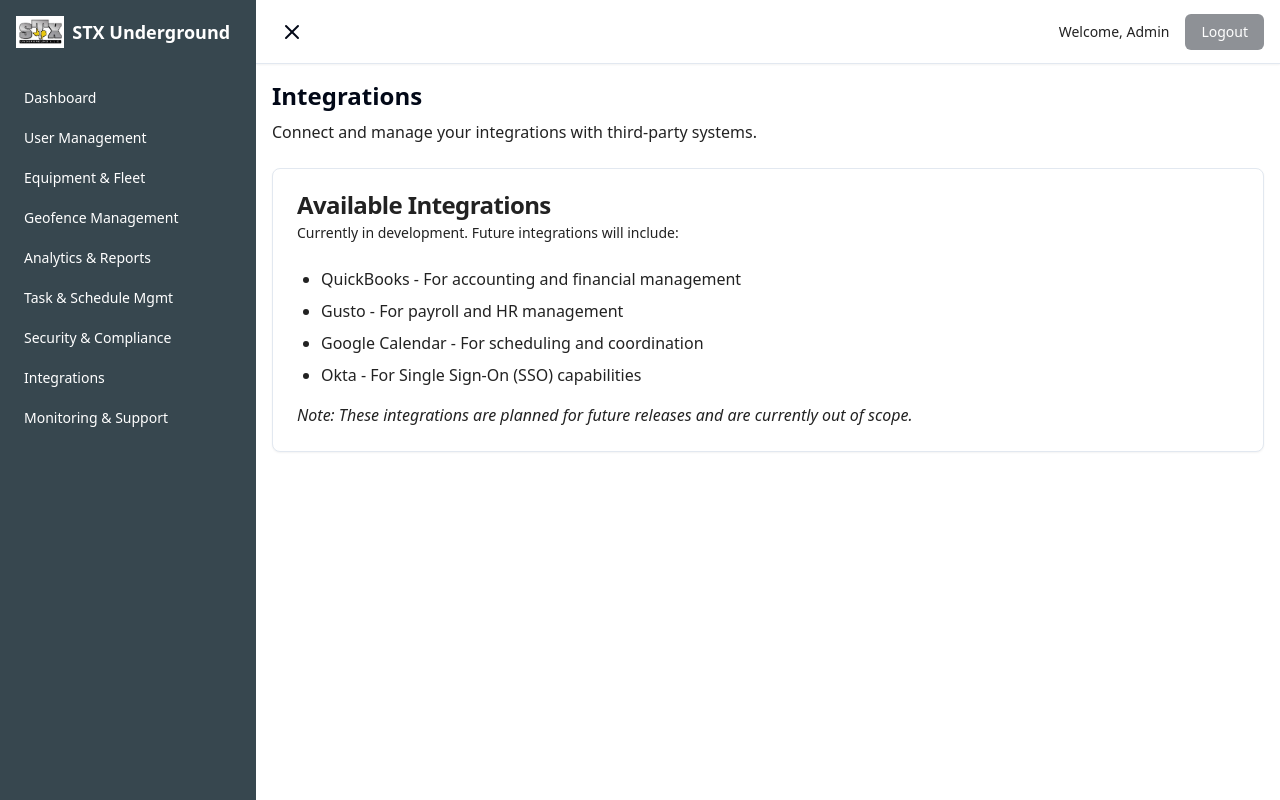
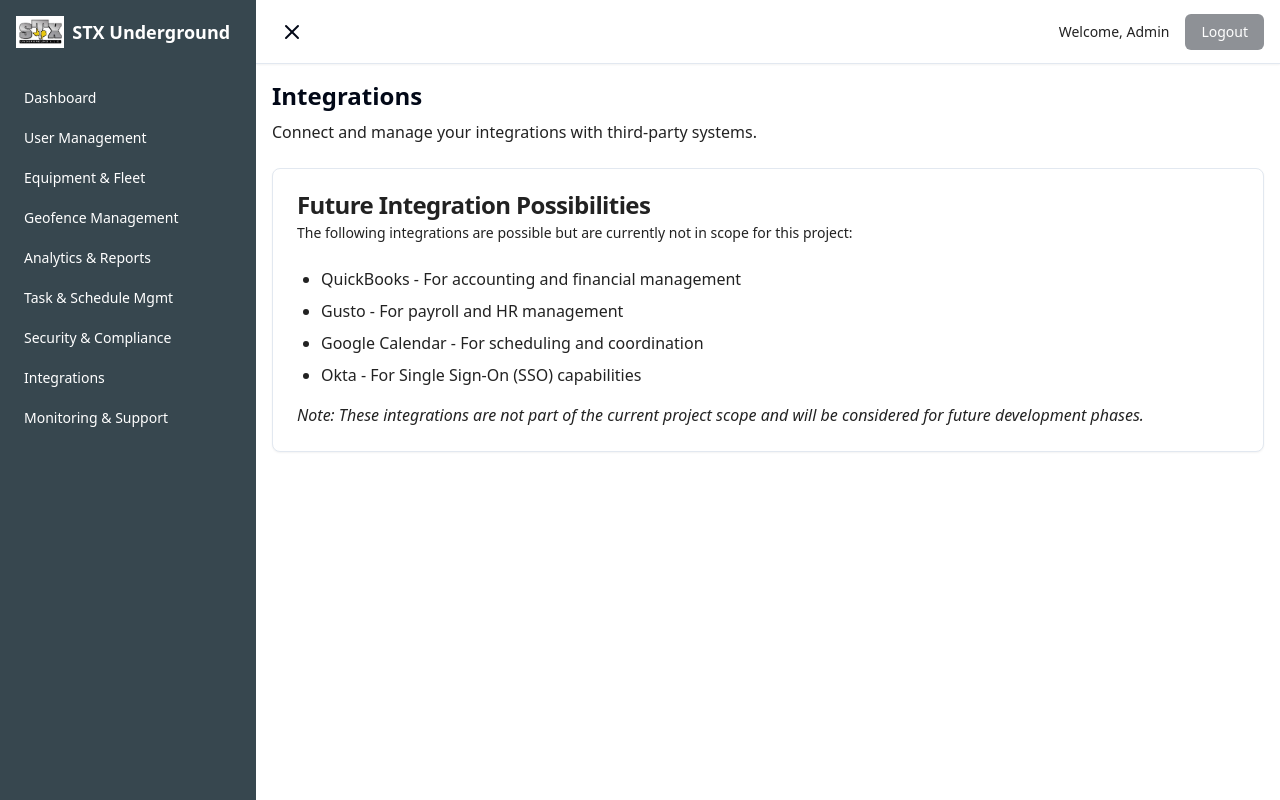
Before and after one commit to rsampayo/sleek-stx-dashboard, a React (Vite) app: page / in a window 1280 px wide. Both pictures are taken after a click on the button "Integrations". Built offline with nearby package versions, Linux system fonts and the light colour scheme.

Commit message:
Remove "Available Integrations" text
Updated the IntegrationSection component to remove the "Available Integrations" heading. The message now indicates that these integrations are possible but are not currently considered in the project.
[skip gpt_engineer]

```diff
--- a/src/components/sections/IntegrationSection.tsx
+++ b/src/components/sections/IntegrationSection.tsx
@@ -12,9 +12,9 @@ export const IntegrationSection = () => {
 
       <Card>
         <CardHeader>
-          <CardTitle>Available Integrations</CardTitle>
+          <CardTitle>Future Integration Possibilities</CardTitle>
           <CardDescription>
-            Currently in development. Future integrations will include:
+            The following integrations are possible but are currently not in scope for this project:
           </CardDescription>
         </CardHeader>
         <CardContent>
@@ -27,7 +27,7 @@ export const IntegrationSection = () => {
                 <li>Okta - For Single Sign-On (SSO) capabilities</li>
               </ul>
               <p className="mt-4 italic">
-                Note: These integrations are planned for future releases and are currently out of scope.
+                Note: These integrations are not part of the current project scope and will be considered for future development phases.
               </p>
             </div>
           </div>
```
